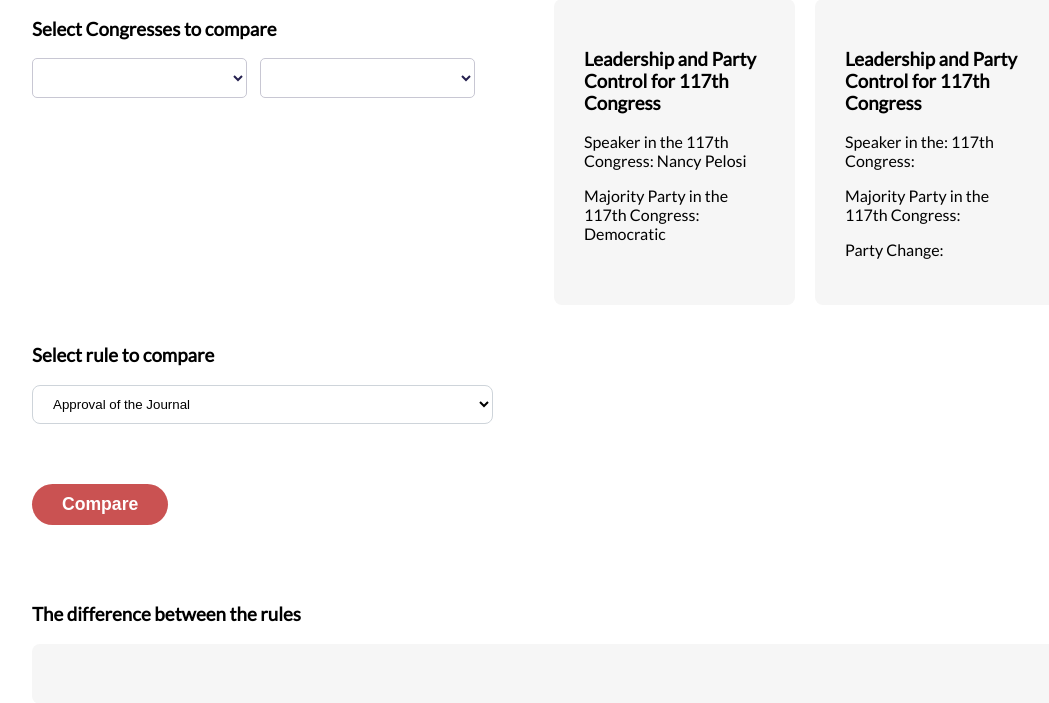
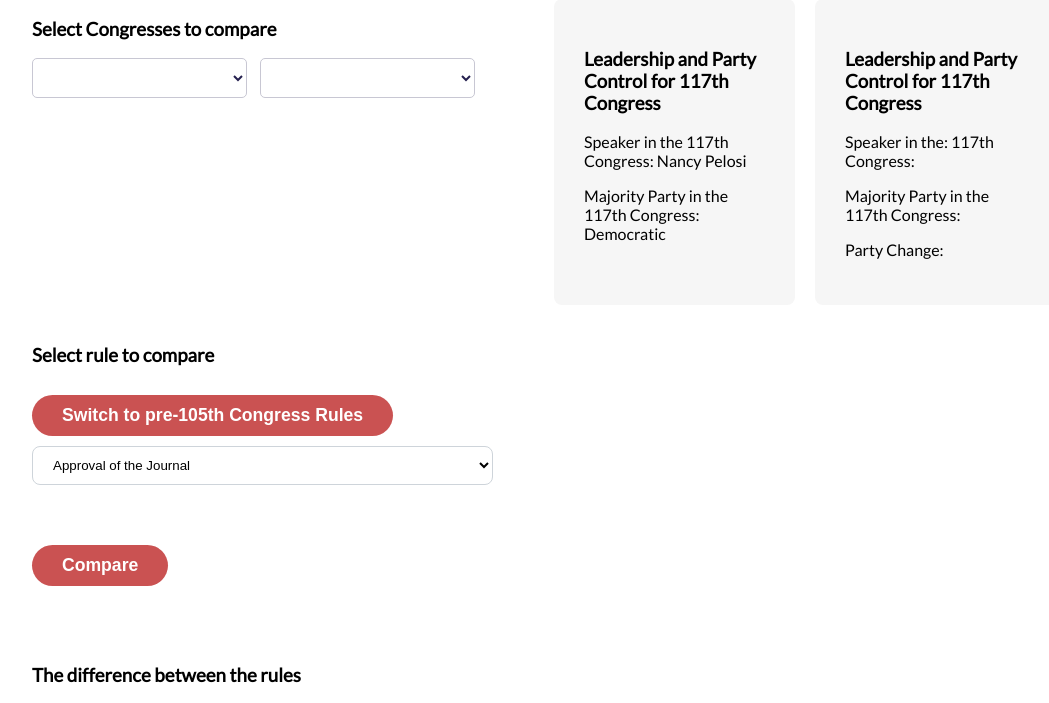
Before and after one commit to Leschonander/Rules-Diffing-Tool, a Flask app: page / in a window 1280 px wide. Shown: the part 128-831 px from the top of the page, without its empty margins (96-1145 px from the left). Run offline with Flask 2, Linux system fonts and the light colour scheme; lists and menus that the app fills with data are empty; parts of the project's set-up code (start-up, migrations or seed data) failed here and were passed over.

Commit message:
adding system to switch rules

```diff
--- a/static/main.css
+++ b/static/main.css
@@ -116,6 +116,18 @@ nav > button {
 
 }
 
+.button_smaller {
+  background: #CA5252;
+  border-radius: 100px;
+  color: #fff;
+  padding: 10px 30px;
+  border: none;
+  font-weight: 700;
+  margin: 10px 0px;
+  font-size: 1.1rem;
+  transition: .2s ease-in!important;
+}
+
 
   .button-group {
     display: block;
--- a/templates/index.html
+++ b/templates/index.html
@@ -51,7 +51,7 @@
 
             <div class = "text_box_padding rules_box">
                 <h3>Select rule to compare</h3>
-
+                <button id="rule_flip" class="button_smaller" onclick="flip_rules()">Switch to pre-105th Congress Rules</button>
             </div>
 
         </article>
@@ -398,6 +398,13 @@
    ]
 }
 
+    const nested_rules_older = {
+        "RULE I. THE SPEAKER":[
+            "Approval of the Journal"
+        ]
+    }
+
+    // For post 105th rules
     const select_nested = document.createElement("select");
     select_nested.setAttribute('id', 'rule_selector');
 
@@ -419,9 +426,55 @@
     // add the optgroup to the <select> element
         select_nested.appendChild(optgroup);
     }
+    // for pre 105th rules
+    const select_nested_older = document.createElement("select");
+    select_nested_older.setAttribute('id', 'rule_selector');
+
+
+    // loop through the optgroups and add them to the <select> element
+    for (var groupName in nested_rules_older) {
+    // create the optgroup
+    var optgroup = document.createElement("optgroup");
+    optgroup.label = groupName;
+
+    // loop through the options in the optgroup and add them to the optgroup
+    for (var i = 0; i < nested_rules_older[groupName].length; i++) {
+        var option = document.createElement("option");
+        option.value = nested_rules_older[groupName][i];
+        option.text = nested_rules_older[groupName][i];
+        optgroup.appendChild(option);
+    }
+
+    // add the optgroup to the <select> element
+        select_nested_older.appendChild(optgroup);
+    }
 
     document.querySelector(".rules_box").appendChild(select_nested)
 
+    // Flip between old and new ones
+    function flip_rules(){
+        console.log("Flipping rules")
+        let rule_flip_button = document.getElementById("rule_flip")
+
+        console.log(rule_flip_button.innerHTML)
+        if(rule_flip_button.innerHTML === "Switch to pre-105th Congress Rules"){
+
+            // remove element here
+            document.getElementById("rule_selector").remove()
+
+            rule_flip_button.innerHTML = "Switch to post-105th Congress Rules"
+            document.querySelector(".rules_box").appendChild(select_nested_older)
+
+        } else if(rule_flip_button.innerHTML === "Switch to post-105th Congress Rules"){
+
+            // remove element here
+            document.getElementById("rule_selector").remove()
+
+            rule_flip_button.innerHTML = "Switch to pre-105th Congress Rules"
+            document.querySelector(".rules_box").appendChild(select_nested)
+
+        }
+    }
 
             function changeInCongress(){
 
```
Lines whose indentation alone changed are shown as unchanged.
